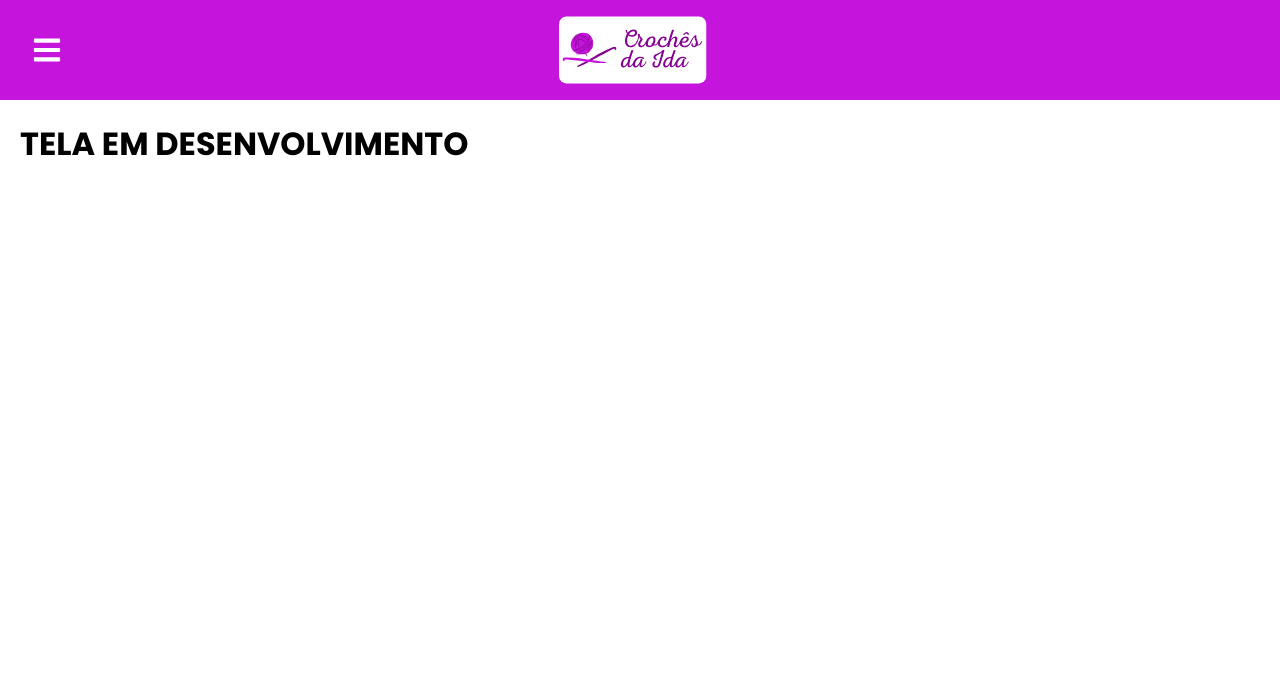
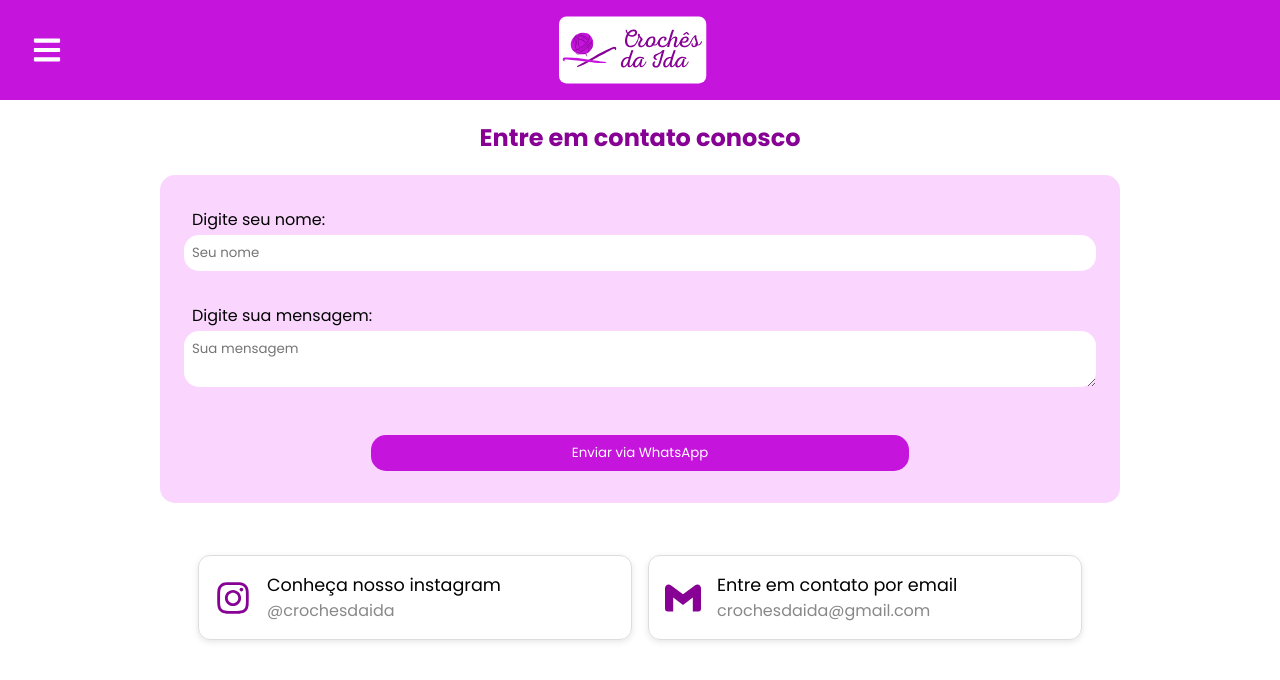
Before and after one commit to anabeggiato/CrochesDaIda, a React (Create React App) app in the folder client/: page /contato in a window 1280 px wide. Shown: the top 680 px of the page. Built offline with nearby package versions, Linux system fonts and the light colour scheme.

Commit message:
feat: Add contact form with WhatsApp integration and social media links

```diff
--- a/client/src/pages/Contact.js
+++ b/client/src/pages/Contact.js
@@ -1,20 +1,156 @@
-import React, { useState } from 'react'
+import { useState } from 'react'
 import Header from '../components/Header'
 import styled from 'styled-components'
+import { FaInstagram} from "react-icons/fa";
+import { SiGmail } from "react-icons/si";
 
 export default function Contact() {
     const [selectedCategory, setSelectedCategory] = useState('all');
+
+    function handleSubmit(event) {
+        event.preventDefault();
+
+        const name = event.target.name.value;
+        const message = event.target.message.value;
+
+        const text = `Olá, sou a ${name} e ${message}`;
+        const number = process.env.REACT_APP_WHATSAPP_NUMBER;
+
+        const url = `https://wa.me/${number}?text=${encodeURIComponent(text)}`;
+
+        window.open(url, '_blank');
+    }
+
     return (
         <ContactPage>
             <Header selectedCategory={selectedCategory} setSelectedCategory={setSelectedCategory} />
-            <h1>TELA EM DESENVOLVIMENTO</h1>
+            <h1>Entre em contato conosco</h1>
+            <form onSubmit={handleSubmit}>
+                <label>Digite seu nome:</label>
+                <input type="text" name="name" placeholder="Seu nome" required />
+                <label>Digite sua mensagem:</label>
+                <textarea name="message" placeholder="Sua mensagem" required></textarea>
+                <button type="submit">Enviar via WhatsApp</button>
+            </form>
+
+            <div className='contacts'>
+                <a href="https://www.instagram.com/crochesdaida/" rel='noreferrer'  target="_blank" style={{textDecoration: 'none', color: 'inherit'}}>
+                    <div className='card'>
+                        <FaInstagram className='media'/>
+                            <div>
+                                <span style={{margin: 0, fontSize: '1.1rem', fontWeigth: '500'}}>Conheça nosso instagram</span>
+                                <p style={{color: '#888'}}>@crochesdaida</p>
+                            </div>
+                    </div>
+                </a>
+
+                <a href="mailto:crochesdaida@email.com?subject=Pedido de informações&body=Gostaria%20de%20saber%20mais%20sobre%20seu%20trabalho." style={{textDecoration: 'none', color: 'inherit'}}>
+                    <div className='card'>
+                        <SiGmail className='media'/>
+                            <div>
+                                <span style={{margin: 0, fontSize: '1.1rem', fontWeigth: '500'}}>Entre em contato por email</span>
+                                <p style={{color: '#888'}}>crochesdaida@gmail.com</p>
+                            </div>
+                    </div>
+                </a>
+
+            </div>
         </ContactPage>
     )
 }
 
 const ContactPage = styled.div`
+    display: flex;
+    flex-direction: column;
+    align-items: center;
+
     h1 {
         margin-top: 120px;
-        margin-left: 20px;
+        font-size: 24px;
+        width: 100%;
+        text-align: center;
+        color: #860194;
+    }
+
+    form {
+        margin: 20px;
+
+        display: flex;
+        flex-direction: column;
+        width: 70%;
+        align-items: center;
+        text-align: left;
+        background-color: #fad6ff;
+        padding: 2rem;
+        border-radius: 15px;
+        min-width: 400px;
+    }
+
+    label {
+        width: 100%;
+        margin-bottom: .2rem;
+    }
+
+    input, textarea {
+        width: 100%;
+        max-width: 100%;
+        min-width: 100%;
+        margin: 0 2rem 2rem 2rem;
+        padding: .5rem;
+        border: none;
+        border-radius: 15px;
+    }
+
+    button {
+        width: 60%;
+        border: none;
+        padding: .5rem;
+        border-radius: 15px;
+        background-color: #C514DB;
+        color: #fff;
+        margin-top: 1rem;
+    }
+
+    button:hover {
+        cursor: pointer;
+        background-color: #860194;
+    }
+
+    .contacts {
+        margin-top: 2rem;
+        display: flex;
+        gap: 1rem;
+    }
+
+    .card {
+        display: flex;
+        align-items: center;
+        gap: 16px;
+        border: 1px solid #ddd;
+        border-radius: 12px;
+        padding: 16px;
+        width: 400px;
+        box-shadow: 0 2px 6px rgba(0,0,0,0.1);
+    }
+
+    .media {
+        font-size: 36px;
+        color: #860194;
+    }
+
+    @media(max-width: 900px) {
+        .contacts {
+            flex-direction: column;
+        }
+    }
+
+    @media (max-width: 420px) {
+        form {
+            min-width: 150px;
+        }
+
+        .card {
+            width: 300px;
+        }
     }
 `
```
Also changed, not shown: client/public/logo.png (added).
